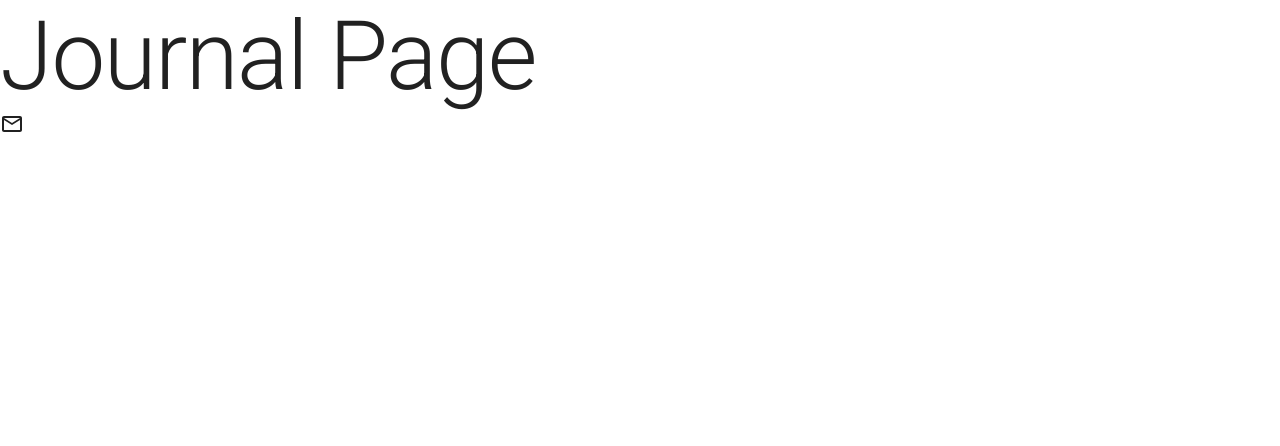
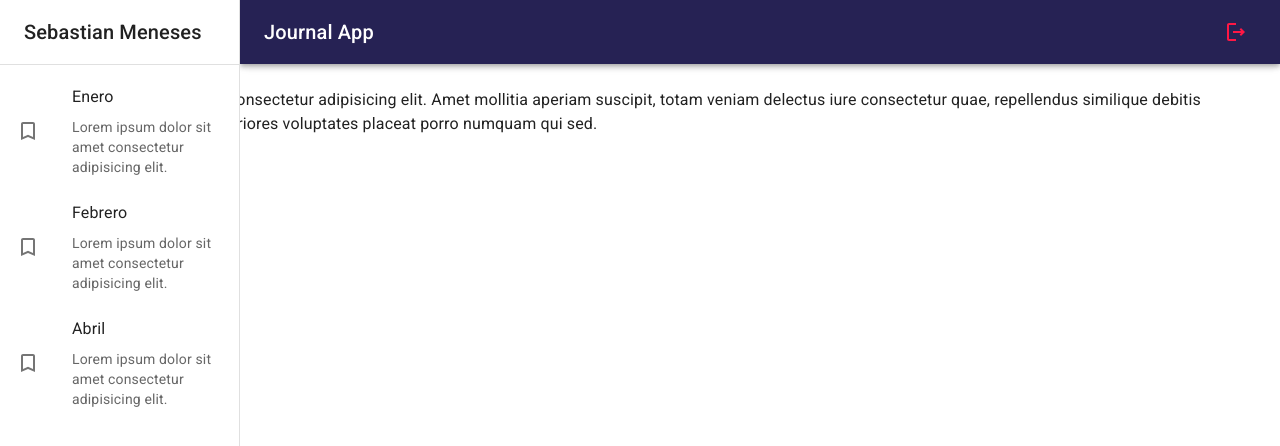
Before and after one commit to poncho29/journal-app, a React (Vite) app: page / in a window 1280 px wide. Shown: the top 446 px of the page. Built offline with nearby package versions, Linux system fonts and the light colour scheme.

Commit message:
layout journal in progress

```diff
--- /dev/null
+++ b/src/journal/components/Navbar.jsx
@@ -0,0 +1,45 @@
+import { LogoutOutlined, MenuOutlined } from "@mui/icons-material"
+import { AppBar, Grid, IconButton, Toolbar, Typography } from "@mui/material"
+
+export const Navbar = ({ draweWidth }) => {
+  return (
+    <AppBar
+      position="fixed"
+      sx={{
+        ml: { sm: `${draweWidth}` },
+        width: { sm: `calc(100% - ${draweWidth}px)` }
+      }}
+    >
+      <Toolbar>
+        <IconButton
+          edge='start'
+          color='inherit'
+          sx={{ mr: 2, display: { sm: 'none' } }}
+        >
+          <MenuOutlined />
+        </IconButton>
+
+        <Grid
+          container
+          direction='row'
+          alignItems='center'
+          justifyContent='space-between'
+        >
+          <Typography
+            noWrap
+            variant="h6"
+            component='div'
+          >
+            Journal App
+          </Typography>
+
+          <IconButton
+            color='error'
+          >
+            <LogoutOutlined />
+          </IconButton>
+        </Grid>
+      </Toolbar>
+    </AppBar>
+  )
+}
--- /dev/null
+++ b/src/journal/components/Sidebar.jsx
@@ -0,0 +1,52 @@
+import { TurnedInNot } from "@mui/icons-material";
+import { Box, Grid, Divider, Drawer, List, ListItem, ListItemButton, ListItemIcon, ListItemText, Toolbar, Typography } from "@mui/material";
+
+export const Sidebar = ({ draweWidth }) => {
+  return (
+    <Box
+      component='nav'
+      sx={{ width: {sm: draweWidth}, flexShrink: { sm: 0 } }}
+    >
+      <Drawer
+        open
+        variant='permanent'
+        sx={{
+          display: { xs: 'block' },
+          '& .MuiDrawer-paper': {
+            boxSizing: 'border-box', width: draweWidth
+          }
+        }}
+      >
+        <Toolbar>
+          <Typography
+            noWrap
+            variant='h6'
+            component='div'
+          >
+            Sebastian Meneses
+          </Typography>
+        </Toolbar>
+        <Divider />
+
+        <List>
+          {
+            ['Enero', 'Febrero', 'Abril'].map(text => (
+              <ListItem key={text} disablePadding>
+                <ListItemButton>
+                  <ListItemIcon>
+                    <TurnedInNot />
+                  </ListItemIcon>
+
+                  <Grid container>
+                    <ListItemText primary={text} />
+                    <ListItemText secondary={'Lorem ipsum dolor sit amet consectetur adipisicing elit.'} />
+                  </Grid>
+                </ListItemButton>
+              </ListItem>
+            ))
+          }
+        </List>
+      </Drawer>
+    </Box>
+  )
+}
--- /dev/null
+++ b/src/journal/components/index.js
@@ -0,0 +1,2 @@
+export * from './Navbar';
+export * from './Sidebar';
--- /dev/null
+++ b/src/journal/layout/JournalLayout.jsx
@@ -0,0 +1,27 @@
+import { Box,Toolbar } from "@mui/material";
+import { Navbar, Sidebar } from "../components";
+
+const draweWidth = 240;
+
+export const JournalLayout = ({ children }) => {
+  return (
+    <Box sx={{ diplay: 'flex' }}>
+
+      {/* Navbar draweWidth */}
+      <Navbar draweWidth={draweWidth} />
+
+      {/* Sidebar draweWidth */}
+      <Sidebar draweWidth={draweWidth} />
+
+      <Box
+        component='main'
+        sx={{ flexGrow: 1, p: 3 }}
+      >
+        <Toolbar />
+
+        { children }
+      </Box>
+
+    </Box>
+  )
+};
--- a/src/journal/pages/JournalPage.jsx
+++ b/src/journal/pages/JournalPage.jsx
@@ -1,11 +1,12 @@
-import { MailOutline } from "@mui/icons-material"
 import { Typography } from "@mui/material"
+import { JournalLayout } from "../layout/JournalLayout"
 
 export const JournalPage = () => {
   return (
-    <>
-      <Typography variant='h1'>Journal Page</Typography>
-      <MailOutline />
-    </>
+    <JournalLayout>
+      <Typography>
+        Lorem ipsum dolor sit amet consectetur adipisicing elit. Amet mollitia aperiam suscipit, totam veniam delectus iure consectetur quae, repellendus similique debitis expedita exercitationem asperiores voluptates placeat porro numquam qui sed.
+      </Typography>
+    </JournalLayout>
   )
 }
```
